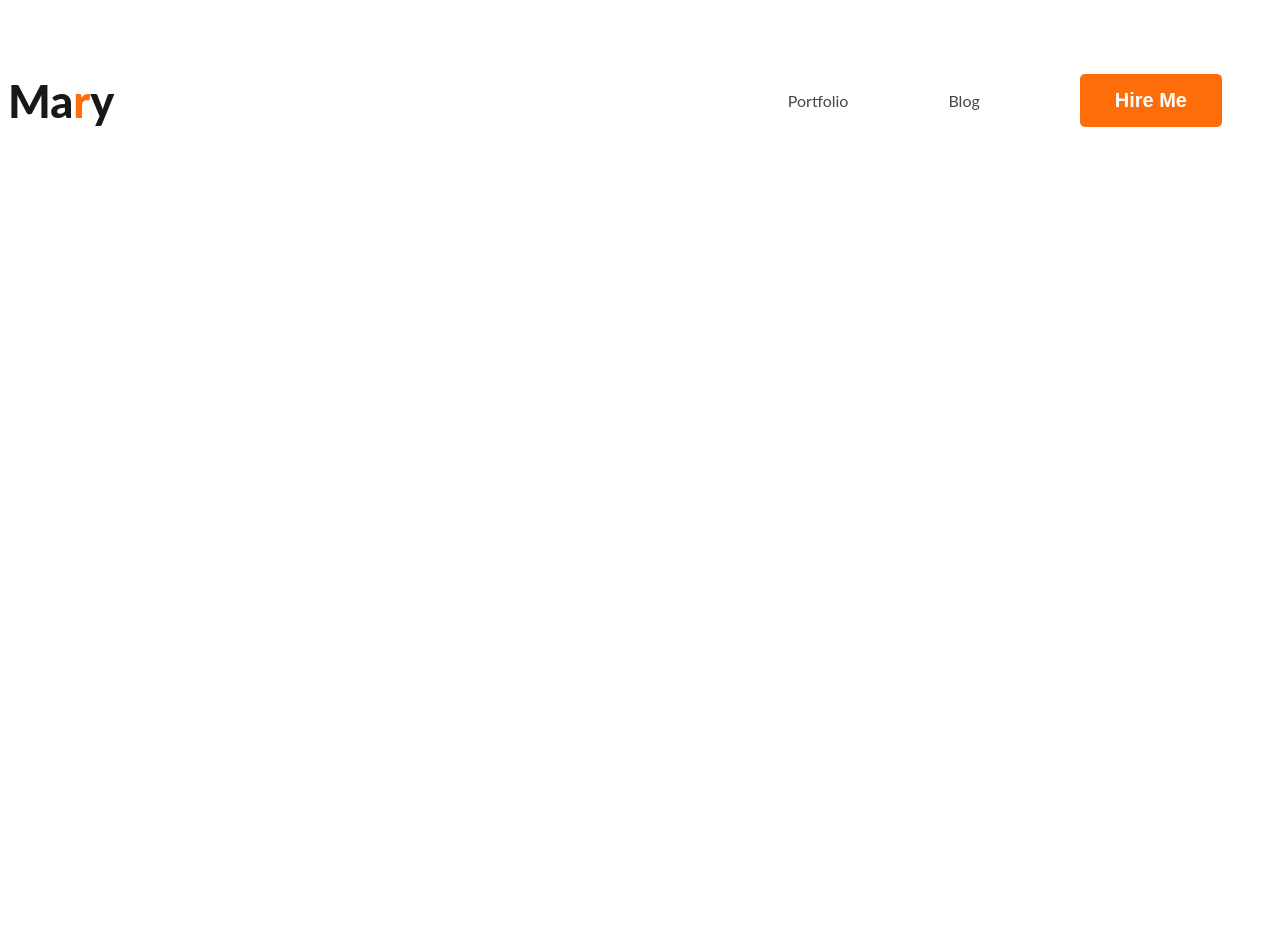
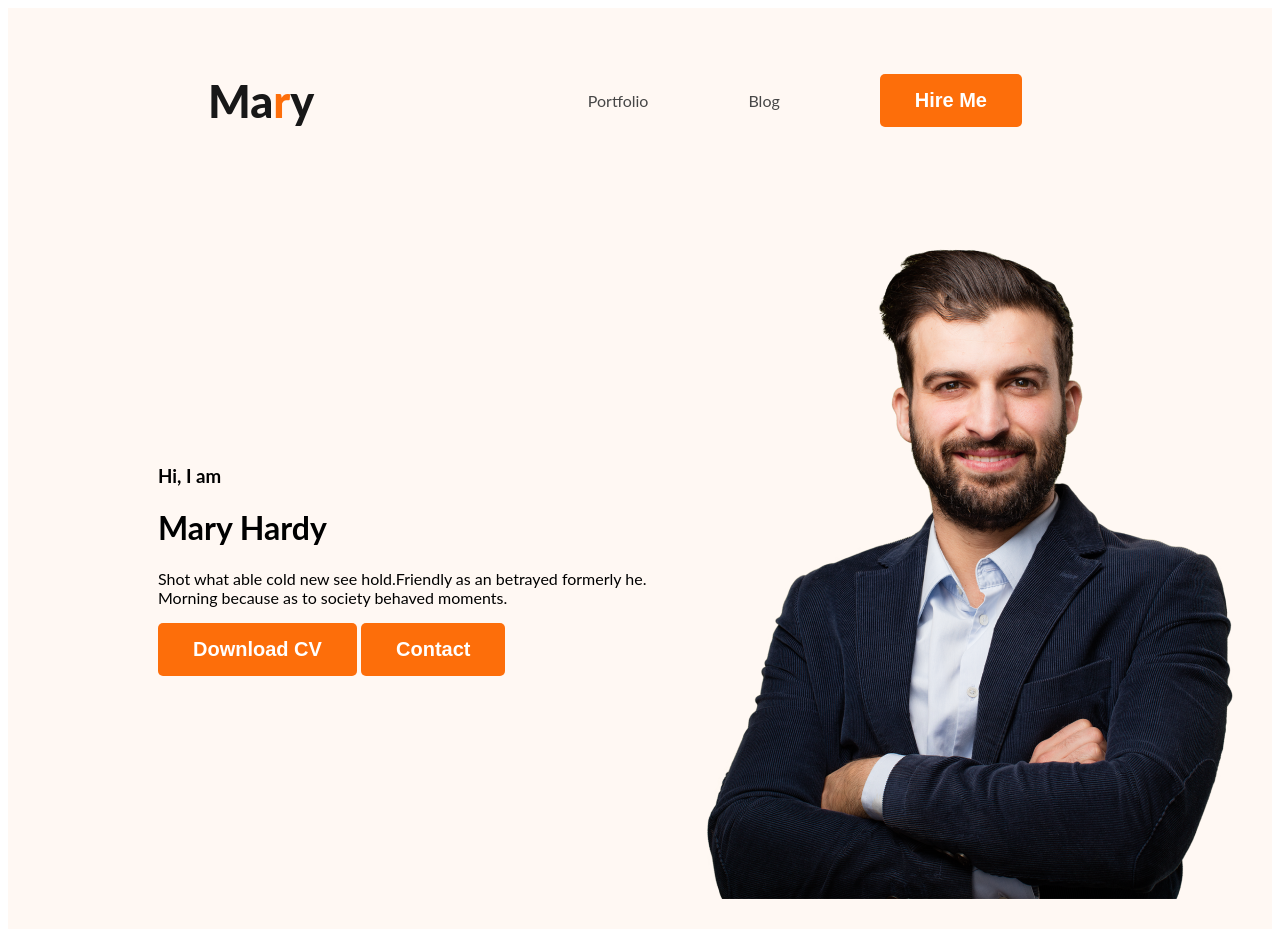
Before and after one commit to Shuchana2021/web-developer-porttfolio, a plain HTML site: page index.html in a window 1280 px wide. Before the commit the page ends 800 px from the top, so only its background shows below. Drawn offline with Linux system fonts and the light colour scheme.

Commit message:
banner content added

```diff
--- a/index.html
+++ b/index.html
@@ -12,7 +12,7 @@
     <link rel="stylesheet" href="styles/protfolio.css">
 </head>
 <body>
-    <header>
+    <header class="header">
         <nav>
             <h3 class="nav-title">Ma<span class="text-primary">r</span>y</h3>
             <ul>
@@ -21,7 +21,16 @@
                 <li><button class="btn-primary">Hire Me</button></li>
             </ul>
         </nav>
-
+        <div class="banner">
+            <div class="banner-content">
+                <h3 class="banner-greeting">Hi, I am</h3>
+                <h1 class="banner-title">Mary Hardy</h1>
+                <p>Shot what able cold new see hold.Friendly as an betrayed formerly he. Morning because as to society behaved moments.</p>
+                <button class="btn-primary">Download CV</button>
+                <button class="btn-primary">Contact</button>
+            </div>
+            <img src="images/hardy.png" alt="">
+        </div>
     </header>
     <main>
         <footer>
--- a/styles/protfolio.css
+++ b/styles/protfolio.css
@@ -22,6 +22,7 @@ nav{
     display: flex;
     justify-content: space-between;
     align-items: center;
+    margin: 0  200px;
 }
 
 .nav-title{
@@ -42,3 +43,17 @@ nav a{
     text-decoration: none;
     color: #474747;
 }
+/*header related styles */
+.header{
+    background-color: #FFF8F3;
+}
+
+.banner{
+    padding: 30px  30px 30px 150px;
+    display: flex;
+    align-items: center;
+
+}
+.banner .profile-pic{
+       width: 500px;
+}
```
